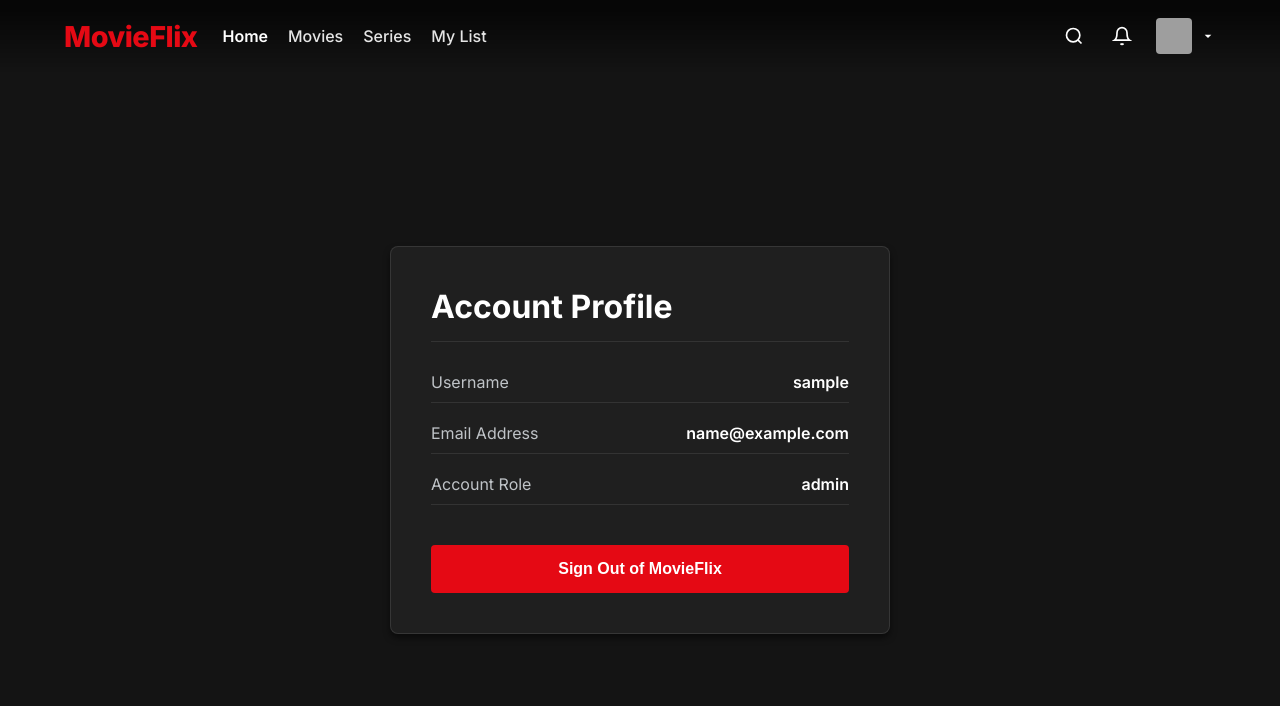
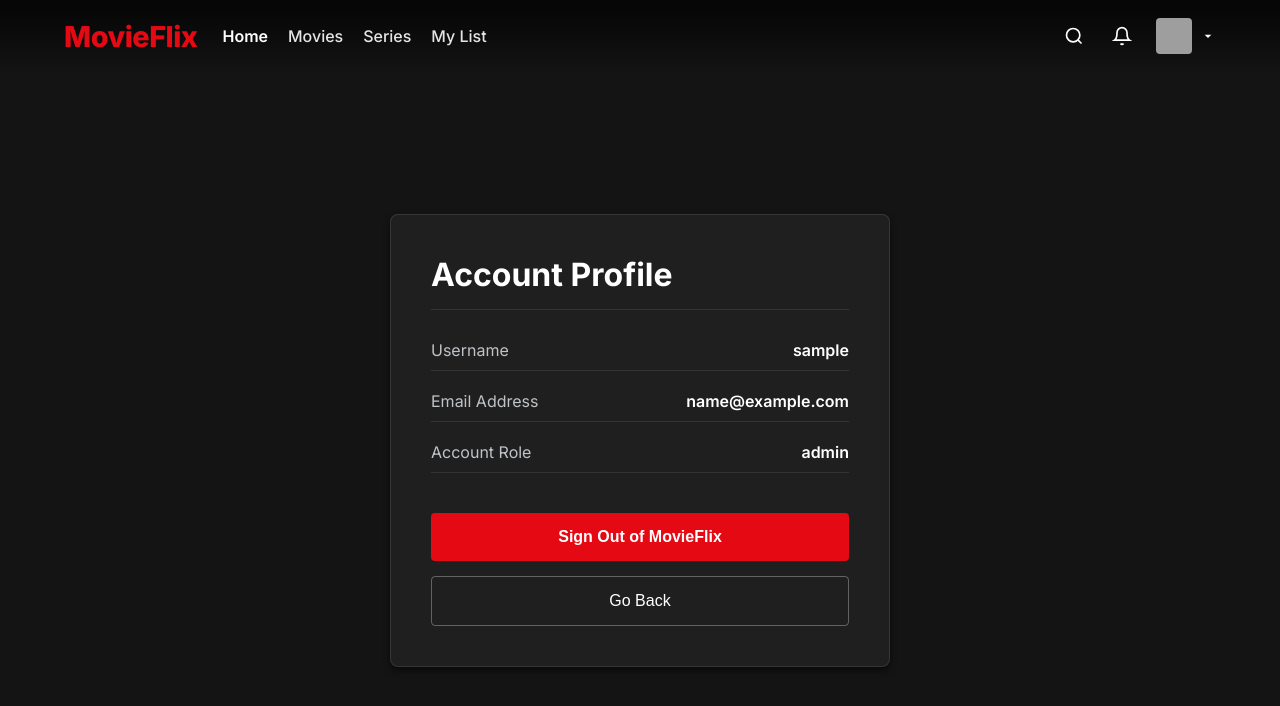
Before and after one commit to VirendraSingh1212/MovieFlixFinal, a React (Vite) app in the folder frontend/: page /profile in a window 1280 px wide. Shown: the top 706 px of the page. Built offline with nearby package versions, Linux system fonts and the light colour scheme; no server answers; sample sign-in values are in the browser's storage; grey boxes are pictures that could not be loaded.

Commit message:
feat: add Go Back button to user profile page

```diff
--- a/frontend/src/pages/Profile.jsx
+++ b/frontend/src/pages/Profile.jsx
@@ -71,6 +71,7 @@ function Profile() {
                         </div>
                     </div>
 
+                    <div style={{ display: 'flex', flexDirection: 'column', gap: '15px' }}>
                         <button
                             onClick={handleLogout}
                             className="btn-primary"
@@ -78,6 +79,28 @@ function Profile() {
                         >
                             Sign Out of MovieFlix
                         </button>
+
+                        <button
+                            onClick={() => navigate('/')}
+                            style={{
+                                width: '100%',
+                                justifyContent: 'center',
+                                padding: '15px',
+                                background: 'transparent',
+                                border: '1px solid rgba(255,255,255,0.3)',
+                                color: 'white',
+                                borderRadius: '4px',
+                                cursor: 'pointer',
+                                fontSize: '1rem',
+                                fontWeight: 500,
+                                transition: 'all 0.2s ease'
+                            }}
+                            onMouseOver={(e) => e.currentTarget.style.background = 'rgba(255,255,255,0.1)'}
+                            onMouseOut={(e) => e.currentTarget.style.background = 'transparent'}
+                        >
+                            Go Back
+                        </button>
+                    </div>
                 </div>
             </div>
         </>
```
Lines whose indentation alone changed are shown as unchanged.
